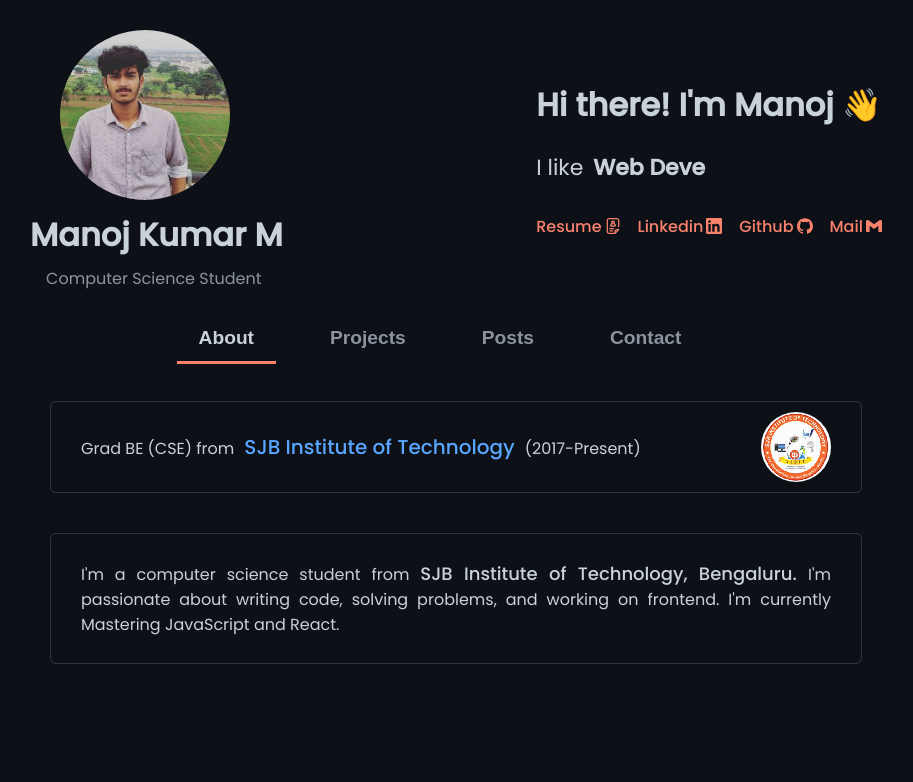
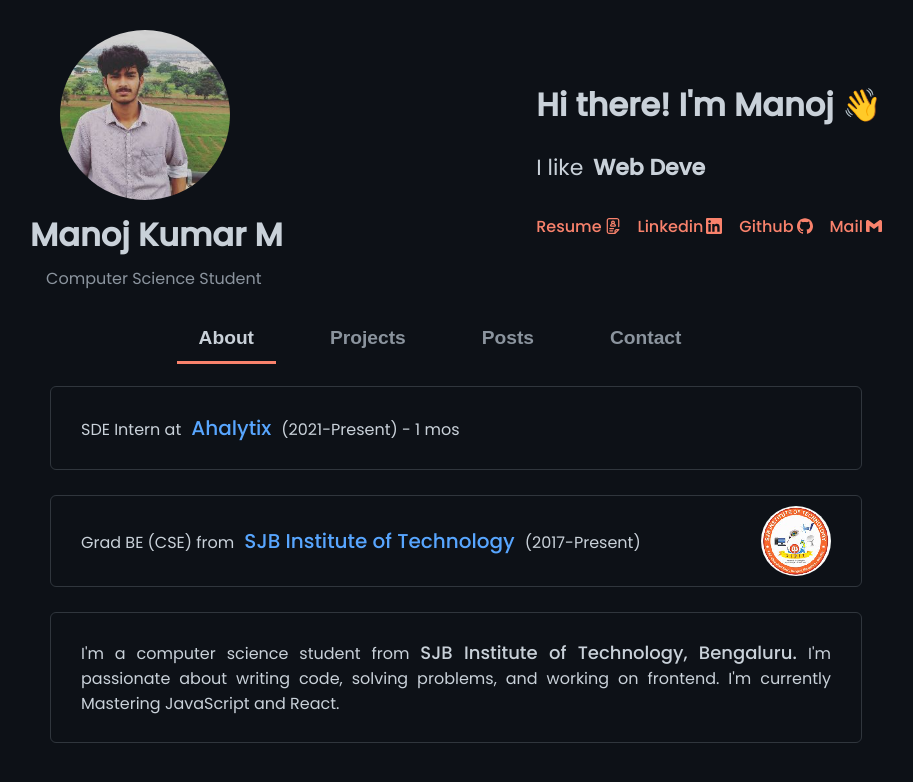
Before and after one commit to immanu10/immanu10.github.io, a React (Create React App) app: page / in a window 1280 px wide. Shown: the top 782 px of the page, without its empty margins (184-1097 px from the left). Built offline with nearby package versions, Linux system fonts and the light colour scheme.

Commit message:
added new experience

```diff
--- a/src/components/mainContent/about/About.js
+++ b/src/components/mainContent/about/About.js
@@ -1,13 +1,27 @@
 import React from "react";
 
 import Aboutme from "../timelineCard/Aboutme";
-import Education from "../timelineCard/Education";
+import EduOrExp from "../timelineCard/EduOrExp";
 import "./About.css";
 
 const About = () => {
   return (
     <div className="about">
-      <Education />
+      <EduOrExp
+        title="SDE Intern at"
+        link="https://www.ahalytix.com/"
+        name="Ahalytix"
+        timeline="2021-Present"
+        months="1 mos"
+        logoimg=""
+      />
+      <EduOrExp
+        title="Grad BE (CSE) from"
+        link="https://sjbit.edu.in/"
+        name="SJB Institute of Technology"
+        timeline="2017-Present"
+        logoimg="images/sjbitLogo.jpg"
+      />
       <Aboutme />
     </div>
   );
--- a/src/components/mainContent/contact/Contact.css
+++ b/src/components/mainContent/contact/Contact.css
@@ -1,7 +1,7 @@
 .contact-container {
   margin: 40px auto;
   width: 460px;
-  height: 160px;
+  /* height: 160px; */
   /* box-shadow: 9px 9px 18px #e3e3e3, -9px -9px 18px #ffffff; */
   border: 1px solid #30363d;
 
@@ -14,7 +14,7 @@
 }
 @media screen and (max-width: 650px) {
   .contact-container {
-    width: 340px;
+    width: 300px;
     padding: 10px;
   }
   .contact-container p {
--- /dev/null
+++ b/src/components/mainContent/timelineCard/EduOrExp.js
@@ -0,0 +1,27 @@
+import React from "react";
+import "./TimelineCard.css";
+
+const EduOrExp = ({ title, link, name, timeline, months, logoimg }) => {
+  return (
+    <div className="timeline-card edu-card">
+      <div className="edu-details">
+        <p>
+          {title}
+          <a href={link} target="_blank" rel="noreferrer">
+            {name}
+          </a>
+          {months ? (
+            <span>
+              ({timeline}) - {months}
+            </span>
+          ) : (
+            <span>({timeline})</span>
+          )}
+        </p>
+      </div>
+      {logoimg && <img src={logoimg} alt="" className="logo" />}
+    </div>
+  );
+};
+
+export default EduOrExp;
--- a/src/components/mainContent/timelineCard/Education.js
+++ /dev/null
@@ -1,21 +0,0 @@
-import React from "react";
-import "./TimelineCard.css";
-
-const Education = () => {
-  return (
-    <div className="timeline-card edu-card">
-      <div className="edu-details">
-        <p>
-          Grad BE (CSE) from
-          <a href="https://sjbit.edu.in/" target="_blank" rel="noreferrer">
-            SJB Institute of Technology
-          </a>
-          <span>(2017-Present)</span>
-        </p>
-      </div>
-      <img src="images/sjbitLogo.jpg" alt="" className="logo" />
-    </div>
-  );
-};
-
-export default Education;
--- a/src/components/mainContent/timelineCard/TimelineCard.css
+++ b/src/components/mainContent/timelineCard/TimelineCard.css
@@ -7,7 +7,7 @@
   border-radius: 6px;
   /* box-shadow: 9px 9px 18px #e3e3e3, -9px -9px 18px #ffffff; */
   border: 1px solid #30363d;
-  margin-top: 40px;
+  margin-top: 25px;
   width: 750px;
 }
 .logo {
```
